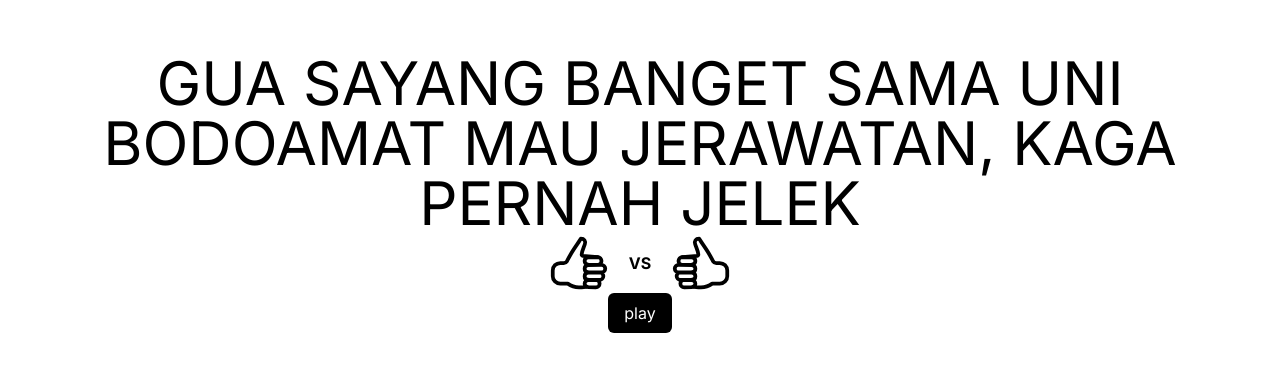
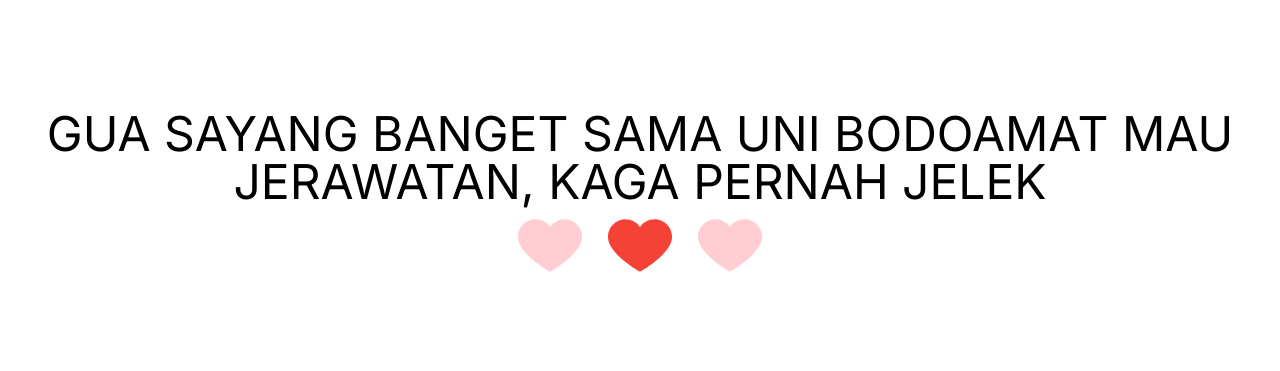
Before and after one commit to favolia/usupweb, a Next.js app: page / in a window 1280 px wide. Shown: the part 207-578 px from the top of the page. Built offline with nearby package versions, Linux system fonts and the light colour scheme.

Commit message:
add love

```diff
--- a/src/app/page.jsx
+++ b/src/app/page.jsx
@@ -5,6 +5,7 @@ import Image from "next/image";
 import { useState } from "react";
 import { FaRegHandScissors } from "react-icons/fa6";
 import { IoThumbsUpOutline } from "react-icons/io5";
+import { FcLike, FcLikePlaceholder } from "react-icons/fc";
 
 export default function Home() {
   const [gameInfo, setGameInfo] = useState('GUA SAYANG BANGET SAMA UNI BODOAMAT MAU JERAWATAN, KAGA PERNAH JELEK');
@@ -37,25 +38,29 @@ export default function Home() {
 
   return (
     <main className="w-full h-screen flex flex-col justify-center items-center">
-      <p className="text-6xl text-center">
+      <p className="text-5xl text-center">
         GUA SAYANG BANGET SAMA UNI BODOAMAT MAU JERAWATAN, KAGA PERNAH JELEK
       </p>
       <div className="flex justify-center items-center gap-x-5">
-        <div className="">
-          <Thumbs />
+
+        <div className="scale-x-[-1]">
+          <FcLikePlaceholder fontSize={70} />
         </div>
 
-        <div className="font-bold">
-          VS
+        <div className="">
+          <FcLike fontSize={70} />
         </div>
+        {/* <div className="font-bold">
+          lope
+        </div> */}
 
         <div className="scale-x-[-1]">
-          <Thumbs />
+          <FcLikePlaceholder fontSize={70} />
         </div>
       </div>
-      <button className="px-4 py-2 rounded-md text-white bg-black" onClick={() => suit()}>
+      {/* <button className="px-4 py-2 rounded-md text-white bg-black" onClick={() => suit()}>
         play
-      </button>
+      </button> */}
     </main>
   );
 }
```
